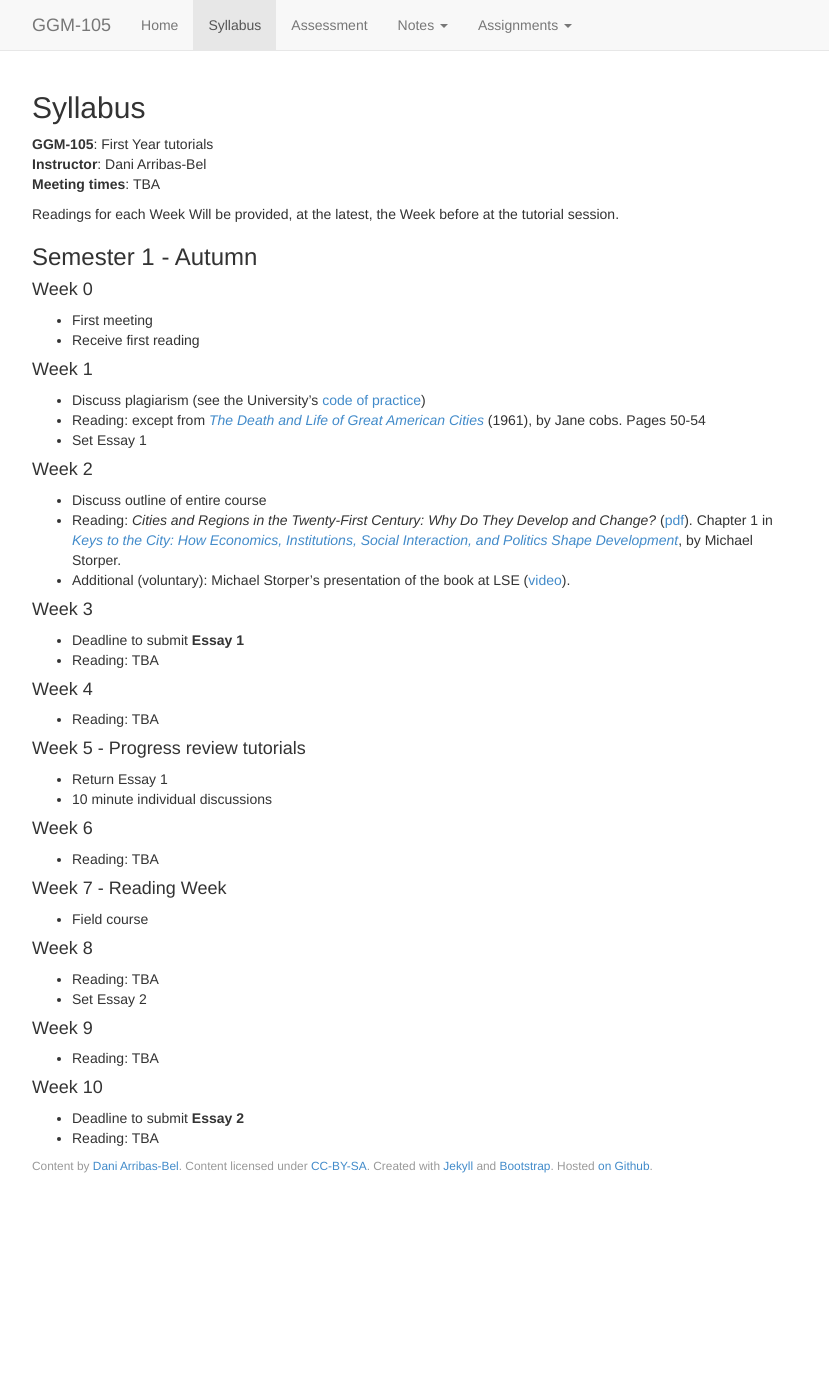
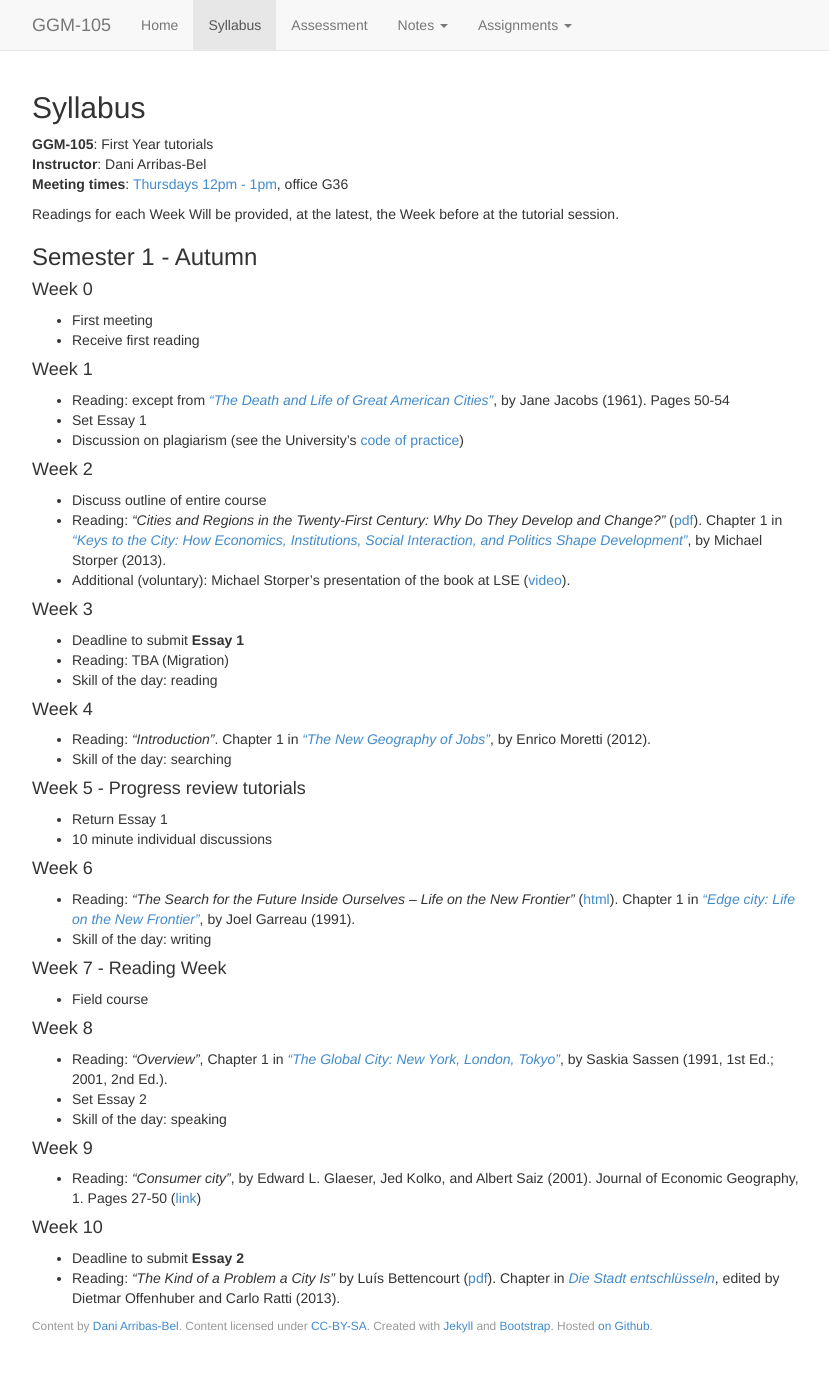
Before and after one commit to darribas/GGM-105_14-15, a Jekyll site: the page built from syllabus.md, in a window 1280 px wide. Shown: the whole page, without its empty margins (223-1052 px from the left). Built offline with Jekyll 4.4.1, drawn with Linux system fonts in a browser that asks for light colours; nearby versions of some CDN libraries; before the commit the page ends 1218 px from its top, so only the background shows below that.

Commit message:
Filling up Syllabus. Week 3 missing, rest complete

```diff
--- a/syllabus.md
+++ b/syllabus.md
@@ -8,7 +8,7 @@ layout: default
 
 **{{site.data.course.number}}**: {{site.data.course.name}}
 **Instructor**: {{site.data.instructor.name}}
-**Meeting times**: TBA
+**Meeting times**: [Thursdays 12pm - 1pm](http://darribas.org/GGM-105_14-15/), office G36
 
 Readings for each Week Will be provided, at the latest, the Week before at the
 tutorial session.
@@ -22,27 +22,29 @@ tutorial session.
 
 #### Week 1
 
-* Discuss plagiarism (see the University's [code of practice](http://WWW.as.bham.ac.uk/study/support/sca/plagiarism.shtml))
-* Reading: except from [*The Death and Life of Great American Cities*](https://en.Wikipedia.org/Wiki/The_Death_and_Life_of_Great_American_Cities) (1961), by Jane
-cobs. Pages 50-54
+* Reading: except from [*"The Death and Life of Great American Cities"*](https://en.Wikipedia.org/Wiki/The_Death_and_Life_of_Great_American_Cities), by Jane
+Jacobs (1961). Pages 50-54
 * Set Essay 1
+* Discussion on plagiarism (see the University's [code of practice](http://WWW.as.bham.ac.uk/study/support/sca/plagiarism.shtml))
 
 #### Week 2
 
 * Discuss outline of entire course
-* Reading: *Cities and Regions in the Twenty-First Century: Why Do They Develop and Change?* ([pdf](http://press.princeton.edu/chapters/i10022.pdf)). Chapter 1 in [*Keys to the City: How Economics, Institutions,
-  Social Interaction, and Politics Shape Development*](http://press.princeton.edu/titles/10022.html), by Michael Storper.
+* Reading: *"Cities and Regions in the Twenty-First Century: Why Do They Develop and Change?"* ([pdf](http://press.princeton.edu/chapters/i10022.pdf)). Chapter 1 in [*"Keys to the City: How Economics, Institutions,
+  Social Interaction, and Politics Shape Development"*](http://press.princeton.edu/titles/10022.html), by Michael Storper (2013).
 * Additional (voluntary): Michael Storper's presentation of the book at LSE
   ([video](http://www.lse.ac.uk/newsAndMedia/videoAndAudio/channels/publicLecturesAndEvents/player.aspx?id=2065)).
 
 #### Week 3
 
 * Deadline to submit **Essay 1**
-* Reading: TBA
+* Reading: TBA (Migration)
+* Skill of the day: reading
 
 #### Week 4
 
-* Reading: TBA
+* Reading: *"Introduction"*. Chapter 1 in [*"The New Geography of Jobs"*](http://www.hmhbooks.com/newgeographyofjobs/), by Enrico Moretti (2012).
+* Skill of the day: searching
 
 #### Week 5 - Progress review tutorials
 
@@ -51,7 +53,8 @@ cobs. Pages 50-54
 
 #### Week 6
 
-* Reading: TBA
+* Reading: *"The Search for the Future Inside Ourselves – Life on the New Frontier"* ([html](http://www.garreau.com/main.cfm?action=chapters&id=2)). Chapter 1 in [*"Edge city: Life on the New Frontier"*](http://www.garreau.com/main.cfm?action=book&id=1), by Joel Garreau (1991).
+* Skill of the day: writing
 
 #### Week 7 - Reading Week
 
@@ -59,14 +62,18 @@ cobs. Pages 50-54
 
 #### Week 8
 
-* Reading: TBA
+* Reading: *"Overview"*, Chapter 1 in [*"The Global City: New York, London,
+  Tokyo"*](http://press.princeton.edu/titles/6943.html), by Saskia Sassen
+  (1991, 1st Ed.; 2001, 2nd Ed.).
 * Set Essay 2
+* Skill of the day: speaking
 
 #### Week 9
 
-* Reading: TBA
+* Reading: *"Consumer city"*, by Edward L. Glaeser, Jed Kolko, and Albert Saiz
+  (2001). Journal of Economic Geography, 1. Pages 27-50 ([link](http://joeg.oxfordjournals.org/content/1/1/27.short))
 
 #### Week 10
 
 * Deadline to submit **Essay 2**
-* Reading: TBA
+* Reading: *"The Kind of a Problem a City Is"* by Luís Bettencourt ([pdf](http://www.santafe.edu/media/workingpapers/13-03-008.pdf)). Chapter in [*Die Stadt entschlüsseln*](http://www.degruyter.com/viewbooktoc/product/206812), edited by Dietmar Offenhuber and Carlo Ratti (2013).
```
